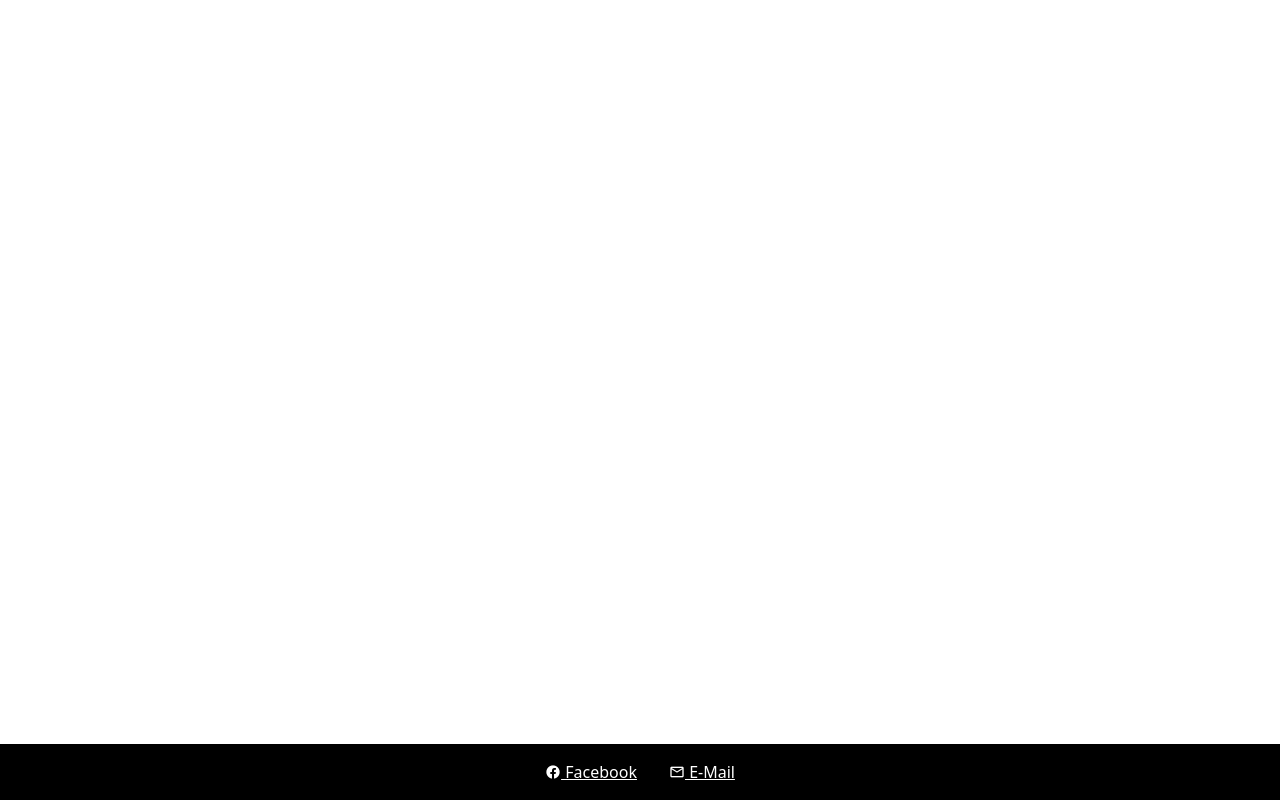
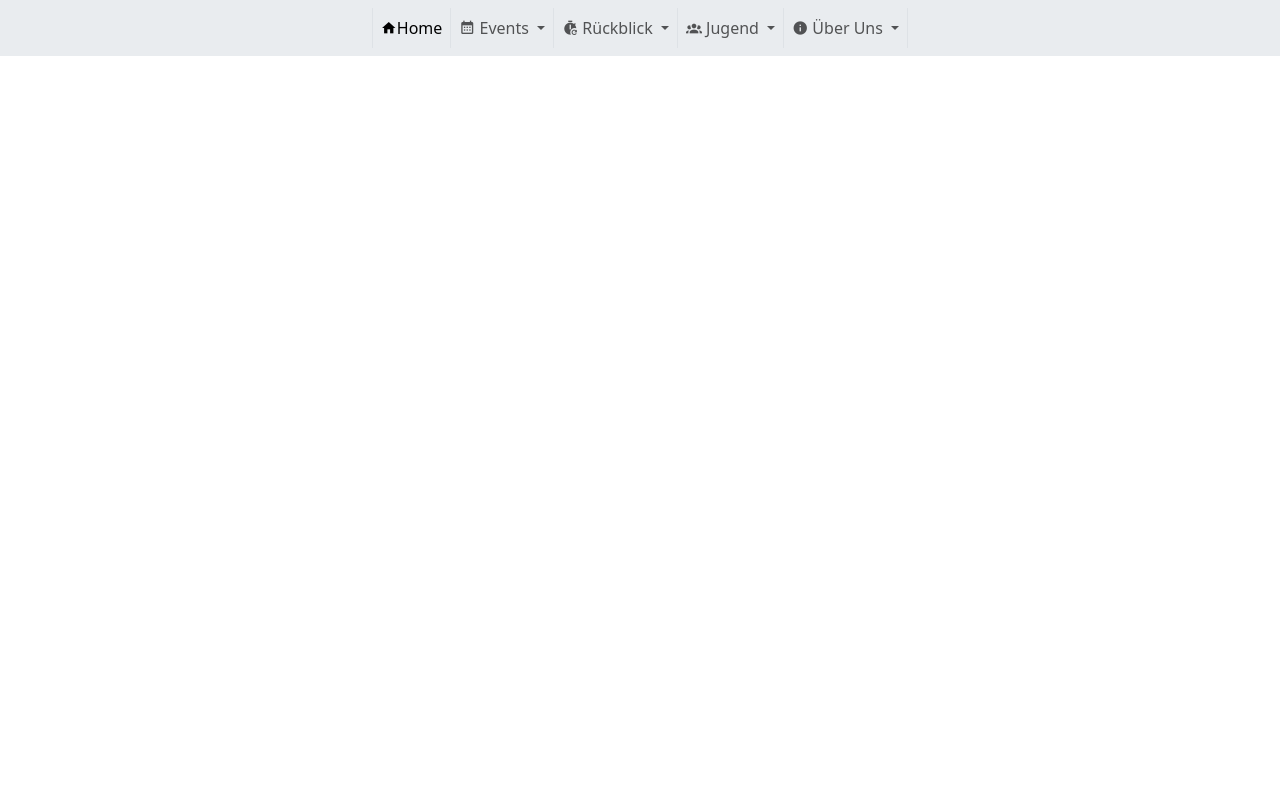
Before and after one commit to Werzu25/MusikbezirkSilz, a Vue app: page / in a window 1280 px wide. Built offline with nearby package versions, Linux system fonts and the light colour scheme.

Commit message:
added Navbar.vue

```diff
--- a/src/App.vue
+++ b/src/App.vue
@@ -1,12 +1,13 @@
 <script setup>
-import ASceneBuilderWrapper from '@/components/SceneBuilderWrapper.vue'
-import AFooter from '@/components/MainFooter.vue'
+import Footer from '@/components/Footer.vue'
+import Navbar from '@/components/Navbar.vue'
 </script>
 
 <template>
   <main>
-    <a-footer></a-footer>
+    <navbar></navbar>
   </main>
+  <footer></footer>
 </template>
 
 <style scoped>
--- /dev/null
+++ b/src/components/Navbar.vue
@@ -0,0 +1,119 @@
+<script setup></script>
+
+<template>
+  <nav class="navbar navbar-expand-lg bg-body-secondary">
+    <div class="container-fluid">
+      <div class="collapse navbar-collapse justify-content-center" id="navbarNav">
+        <ul class="navbar-nav">
+          <li class="nav-item border-start">
+            <a class="nav-link active"><span class="mdi mdi-home"></span>Home</a>
+          </li>
+          <li class="nav-item dropdown border-start">
+            <a
+              class="nav-link dropdown-toggle"
+              href="#"
+              role="button"
+              data-bs-toggle="dropdown"
+              aria-expanded="false"
+            >
+              <span class="mdi mdi-calendar-month"></span> Events
+            </a>
+            <ul class="dropdown-menu">
+              <li>
+                <a class="dropdown-item" href="#">Bezirksmusikfest</a>
+              </li>
+            </ul>
+          </li>
+          <li class="nav-item dropdown border-start">
+            <a
+              class="nav-link dropdown-toggle"
+              href="#"
+              role="button"
+              data-bs-toggle="dropdown"
+              aria-expanded="false"
+            >
+              <span class="mdi mdi-timer-refresh"></span>
+              Rückblick
+            </a>
+            <ul class="dropdown-menu">
+              <li>
+                <a class="dropdown-item" href="#">Orchester Projekte</a>
+              </li>
+              <li>
+                <a class="dropdown-item" href="#">Musikfeste</a>
+              </li>
+              <li>
+                <a class="dropdown-item" href="#">Generalversammlungen</a>
+              </li>
+              <li>
+                <a class="dropdown-item" href="#">Weisenbläserseminare</a>
+              </li>
+              <li>
+                <a class="dropdown-item" href="#">Seminare</a>
+              </li>
+            </ul>
+          </li>
+          <li class="nav-item dropdown border-start">
+            <a
+              class="nav-link dropdown-toggle"
+              href="#"
+              role="button"
+              data-bs-toggle="dropdown"
+              aria-expanded="false"
+            >
+              <span class="mdi mdi-account-group"></span> Jugend
+            </a>
+            <ul class="dropdown-menu">
+              <li><a class="dropdown-item" href="#">Ausbildung</a></li>
+              <li>
+                <a class="dropdown-item" href="#">Marschierprobe</a>
+              </li>
+            </ul>
+          </li>
+          <li class="nav-item dropdown border-start border-end">
+            <a
+              class="nav-link dropdown-toggle"
+              href="#"
+              role="button"
+              data-bs-toggle="dropdown"
+              aria-expanded="false"
+            >
+              <span class="mdi mdi-information"></span> Über Uns
+            </a>
+            <ul class="dropdown-menu">
+              <li><a class="dropdown-item" href="#">Kontakt</a></li>
+              <li>
+                <a class="dropdown-item" href="#">Auschuss</a>
+              </li>
+              <li>
+                <a class="dropdown-item" href="#">Kapellen</a>
+              </li>
+              <li>
+                <a class="dropdown-item" href="#">Impressum/Datenschutz</a>
+              </li>
+            </ul>
+          </li>
+        </ul>
+      </div>
+    </div>
+  </nav>
+</template>
+
+<style scoped>
+.dropdown-menu {
+  &.show {
+    display: block;
+    animation: dropdown-expand 0.5s;
+  }
+}
+@keyframes dropdown-expand {
+  from {
+    opacity: 0;
+    transform: translateY(-15px);
+  }
+  to {
+    opacity: 1;
+    transform: translateY(0px);
+  }
+}
+</style>
--- a/src/components/SceneBuilderWrapper.vue
+++ /dev/null
@@ -1,5 +0,0 @@
-<script setup></script>
-
-<template></template>
-
-<style scoped></style>
```
Also changed, not shown: src/components/templates/element-3fotos-unten.vue (+7 -30 lines), src/components/Footer.vue (renamed from src/components/MainFooter.vue).
